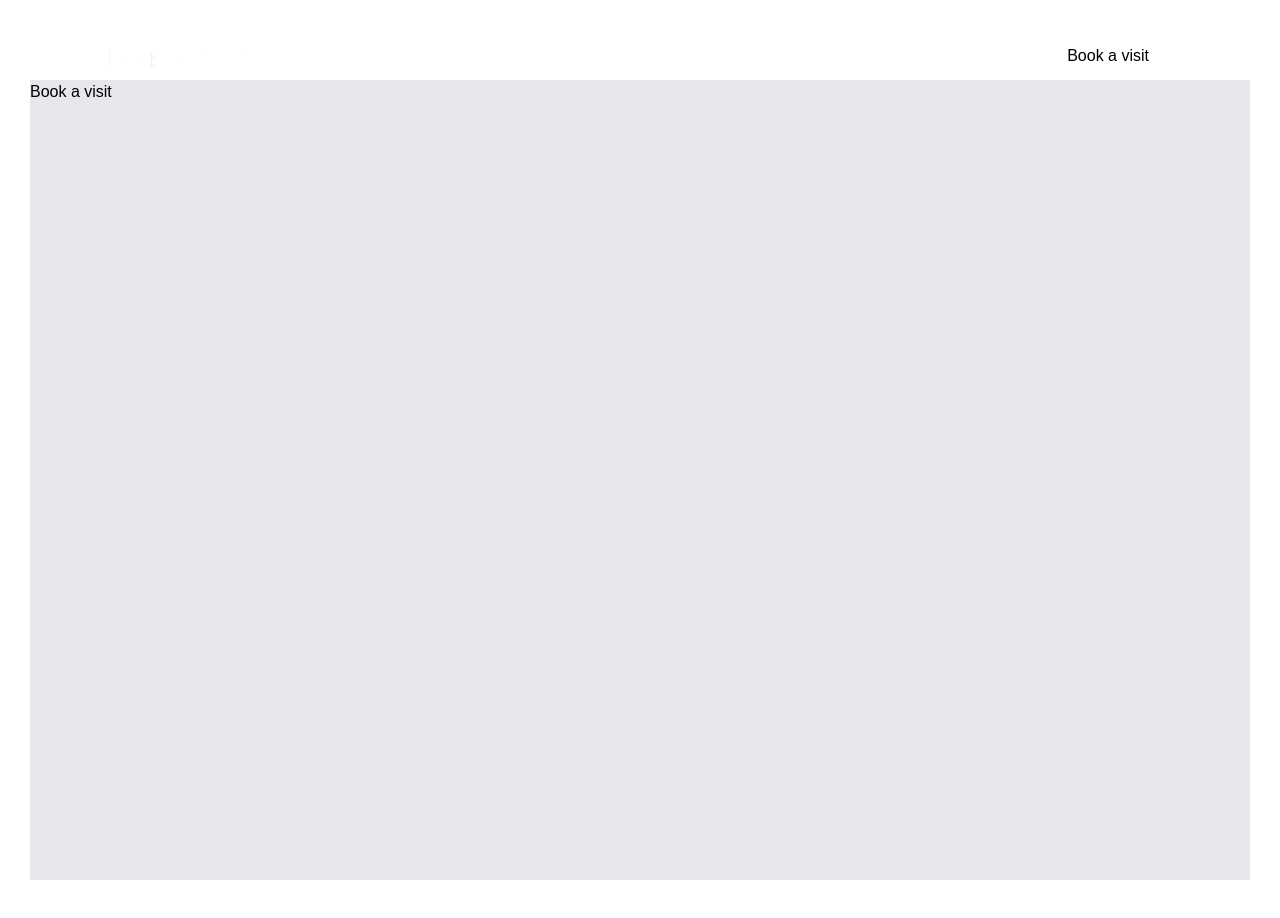
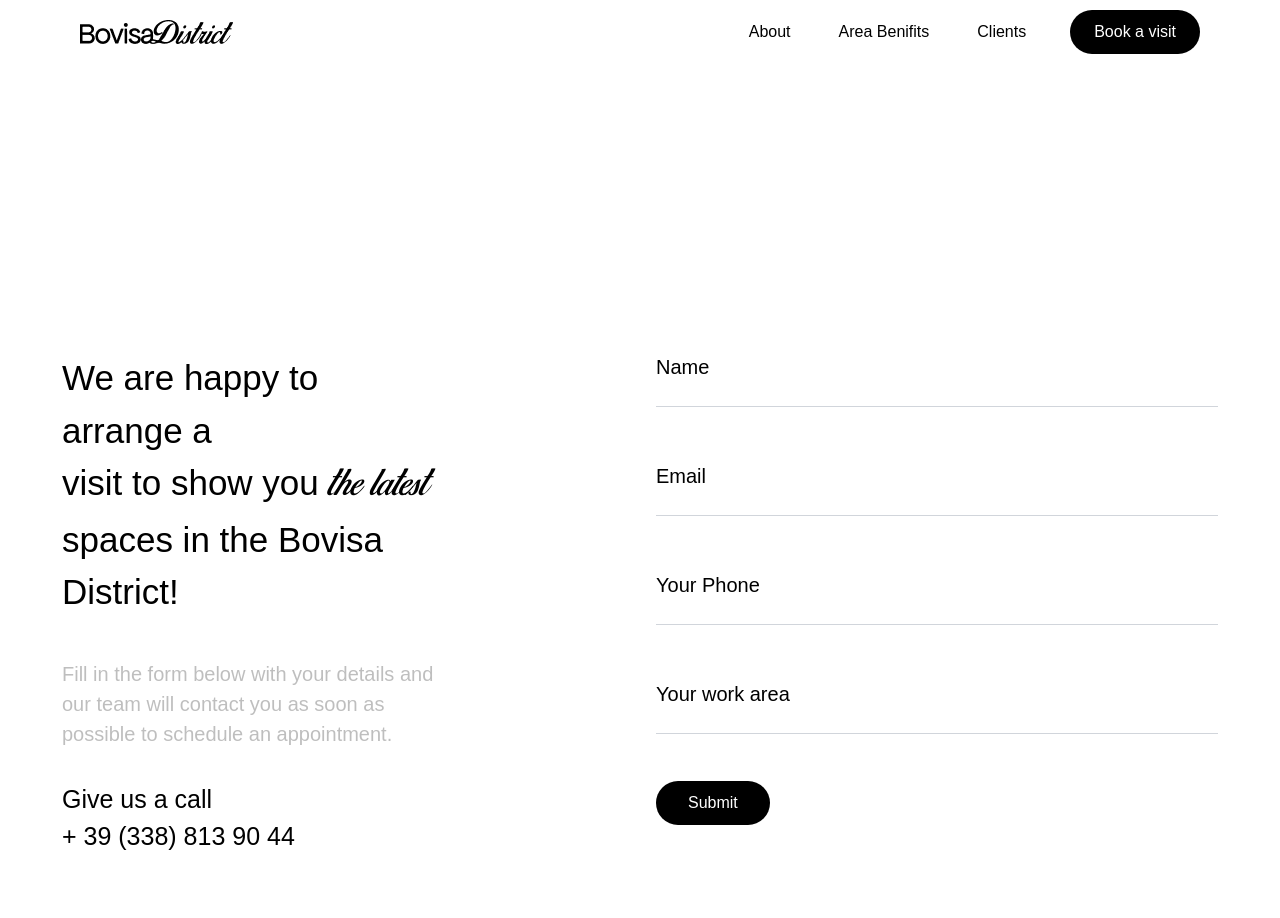
Before and after one commit to designfile/Bovisa-District, a Next.js app: page /book-visit in a window 1280 px wide. Shown: the top 918 px of the page. Before the commit the page ends 880 px from the top, so only its background shows below. Built offline with nearby package versions, Linux system fonts and the light colour scheme.

Commit message:
project is done

```diff
--- a/src/app/(sections)/about/page.tsx
+++ b/src/app/(sections)/about/page.tsx
@@ -27,7 +27,7 @@ function About() {
   ];
 
   return (
-    <div className="animate-slide-up px-8">
+    <div className="animate-slide-up px-8 max-w-[1220px] mx-auto">
       {/* Header Section */}
       <div className="h-[80vh] w-full relative mt-10 md:mt-20">
         <Image
--- a/src/app/(sections)/book-visit/page.tsx
+++ b/src/app/(sections)/book-visit/page.tsx
@@ -1,6 +1,41 @@
+import TextInput from "@/components/input/TextInput";
+
 function BookVisit() {
   return (
-    <div className="h-screen animate-slide-up bg-gray-200">Book a visit</div>
+    <div className="w-full min-h-screen bg-white text-black pb-10 relative">
+      <div className="animate-slide-up px-8 pt-10 md:pb-10 max-w-[1220px] mx-auto md:pt-72">
+        <div className="grid grid-cols-1 gap-8 md:grid-cols-2 items-stretch">
+          <div className="flex flex-col gap-10 max-w-[300px] md:max-w-sm">
+            <h1 className="text-[25px] md:text-[35px]">
+              We are happy to arrange a <br /> visit to show you{" "}
+              <span className="font-birds-of-paradise"> the latest </span>{" "}
+              <br /> spaces in the Bovisa District!
+            </h1>
+            <h2 className="text-[18px] md:text-[20px] opacity-25">
+              Fill in the form below with your details and our team will contact
+              you as soon as possible to schedule an appointment.
+            </h2>
+          </div>
+          <div className="flex flex-col gap-10">
+            <TextInput label="Name" />
+            <TextInput label="Email" />
+            <TextInput label="Your Phone" />
+            <TextInput label="Your work area" />
+          </div>
+        </div>
+        <div className="flex flex-col-reverse md:grid md:grid-cols-2 gap-8 items-stretch mt-8">
+          <h1 className="text-[25px] cursor-pointer underline md:no-underline">
+            Give us a call{" "}
+            <span className="hidden md:block">+ 39 (338) 813 90 44</span>
+          </h1>
+          <div className="w-fit">
+            <button className="bg-black text-white px-8 py-2.5 rounded-full transition-all">
+              Submit
+            </button>
+          </div>
+        </div>
+      </div>
+    </div>
   );
 }
 
--- a/src/app/layout.tsx
+++ b/src/app/layout.tsx
@@ -18,7 +18,7 @@ export const metadata: Metadata = {
   description: "Bovisa District",
 };
 
-export default function RootLayout({
+export default async function RootLayout({
   children,
 }: Readonly<{
   children: React.ReactNode;
@@ -26,11 +26,9 @@ export default function RootLayout({
   return (
     <html lang="en">
       <body
-        className={`${geistSans.variable} ${geistMono.variable} antialiased max-w-[1220px] mx-auto`}
+        className={`${geistSans.variable} ${geistMono.variable} antialiased`}
       >
-        <header>
-          <Navbar />
-        </header>
+        <Navbar />
         {children}
       </body>
     </html>
--- a/src/components/BookVisitLink.tsx
+++ b/src/components/BookVisitLink.tsx
@@ -1,10 +1,29 @@
+"use client";
+import clsx from "clsx";
 import Link from "next/link";
+import { usePathname } from "next/navigation";
 
-function BookVisitLink() {
+type Props = {
+  action?: () => void;
+};
+
+function BookVisitLink({ action }: Props) {
+  const pathname = usePathname();
+  const isBookVisit = pathname === "/book-visit";
   return (
     <Link
+      onClick={() => {
+        if (action) {
+          action();
+        }
+      }}
       href="/book-visit"
-      className="text-black bg-white px-6 py-2.5 rounded-full transition-all hover:bg-gray-200"
+      className={clsx(
+        " px-6 py-2.5 rounded-full transition-all",
+        isBookVisit
+          ? "text-white bg-black hover:bg-gray-900"
+          : "text-black bg-white hover:bg-gray-200"
+      )}
     >
       Book a visit
     </Link>
--- /dev/null
+++ b/src/components/Footer.tsx
@@ -0,0 +1,45 @@
+import Image from "next/image";
+import Link from "next/link";
+import White_Bovisa_District_Image from "../../public/img/White-bovisa-district-1.png";
+import BookVisitLink from "./BookVisitLink";
+
+function Footer() {
+  return (
+    <footer className="w-[90%]  max-w-[1220px] mx-auto h-12 mt-8  flex flex-row items-center justify-between px-4">
+      <Link href="/">
+        <Image
+          src={White_Bovisa_District_Image}
+          width={153}
+          height={22}
+          alt="Bovisa District"
+        />
+      </Link>
+      <div className="flex flex-row justify-end items-center gap-4 md:gap-10">
+        <Link
+          href="/about"
+          className="hidden md:block relative group text-white px-1"
+        >
+          About
+          <span className="absolute bottom-0 left-0 w-0 h-[2px] bg-white transition-all duration-300 group-hover:w-full" />
+        </Link>
+        <Link
+          href="/area-benifits"
+          className="hidden md:block relative group text-white px-1"
+        >
+          Area Benifits
+          <span className="absolute bottom-0 left-0 w-0 h-[2px] bg-white transition-all duration-300 group-hover:w-full" />
+        </Link>
+        <Link
+          href="/clients"
+          className="hidden md:block relative group text-white px-1"
+        >
+          Clients
+          <span className="absolute bottom-0 left-0 w-0 h-[2px] bg-white transition-all duration-300 group-hover:w-full" />
+        </Link>
+        <BookVisitLink />
+      </div>
+    </footer>
+  );
+}
+
+export default Footer;
--- a/src/components/Navbar.tsx
+++ b/src/components/Navbar.tsx
@@ -2,20 +2,34 @@
 import Image from "next/image";
 import React, { useState } from "react";
 import White_Bovisa_District_Image from "../../public/img/White-bovisa-district-1.png";
+import Black_Bovisa_District_Image from "../../public/img/Black-bovisa-district-1.png";
 import Link from "next/link";
 import { RxHamburgerMenu } from "react-icons/rx";
 import clsx from "clsx";
 import { RxCross2 } from "react-icons/rx";
 import BookVisitLink from "./BookVisitLink";
+import { usePathname } from "next/navigation";
 
 function Navbar() {
   const [isOpen, setIsOpen] = useState<boolean>(false);
+  const pathname = usePathname();
+  const isBookVisit = pathname === "/book-visit";
 
   return (
-    <nav className="w-[90%] mx-auto h-12 mt-8  flex flex-row items-center justify-between px-4">
+    <header
+      className={clsx(
+        "sticky top-0 left-0 z-10",
+        pathname === "/book-visit" ? "bg-white" : "backdrop-blur-md"
+      )}
+    >
+      <nav className="w-[90%] max-w-[1220px] mx-auto h-12 py-8 flex flex-row items-center justify-between px-4">
         <Link href="/">
           <Image
-          src={White_Bovisa_District_Image}
+            src={
+              isBookVisit
+                ? Black_Bovisa_District_Image
+                : White_Bovisa_District_Image
+            }
             width={153}
             height={22}
             alt="Bovisa District"
@@ -24,75 +38,109 @@ function Navbar() {
 
         {/* ========== Desktop Navbar ========== */}
         <div className="hidden sm:flex flex-row justify-end items-center gap-4 md:gap-10">
-        <Link href="/about" className="relative group text-white px-1">
+          <Link
+            href="/about"
+            className={clsx(
+              "relative group px-1",
+              isBookVisit ? "text-black" : "text-white"
+            )}
+          >
             About
-          <span className="absolute bottom-0 left-0 w-0 h-[2px] bg-white transition-all duration-300 group-hover:w-full" />
+            <span
+              className={clsx(
+                "absolute bottom-0 left-0 w-0 h-[2px] transition-all duration-300 group-hover:w-full",
+                isBookVisit ? "bg-black" : "bg-white"
+              )}
+            />
           </Link>
-        <Link href="/area-benifits" className="relative group text-white px-1">
+          <Link
+            href="/area-benifits"
+            className={clsx(
+              "relative group px-1",
+              isBookVisit ? "text-black" : "text-white"
+            )}
+          >
             Area Benifits
-          <span className="absolute bottom-0 left-0 w-0 h-[2px] bg-white transition-all duration-300 group-hover:w-full" />
+            <span
+              className={clsx(
+                "absolute bottom-0 left-0 w-0 h-[2px] transition-all duration-300 group-hover:w-full",
+                isBookVisit ? "bg-black" : "bg-white"
+              )}
+            />
           </Link>
-        <Link href="/clients" className="relative group text-white px-1">
+          <Link
+            href="/clients"
+            className={clsx(
+              "relative group px-1",
+              isBookVisit ? "text-black" : "text-white"
+            )}
+          >
             Clients
-          <span className="absolute bottom-0 left-0 w-0 h-[2px] bg-white transition-all duration-300 group-hover:w-full" />
+            <span
+              className={clsx(
+                "absolute bottom-0 left-0 w-0 h-[2px] transition-all duration-300 group-hover:w-full",
+                isBookVisit ? "bg-black" : "bg-white"
+              )}
+            />
           </Link>
           <BookVisitLink />
         </div>
 
         {/* ========== Mobile Navbar ========== */}
         <div className="relative block sm:hidden">
-        <button onClick={() => setIsOpen(true)} className="text-3xl">
-          <RxHamburgerMenu />
+          <button
+            onClick={() => setIsOpen(true)}
+            className={
+              (clsx("text-3xl"), isBookVisit ? "text-black" : "text-white")
+            }
+          >
+            <RxHamburgerMenu width={20} height={20} />
           </button>
 
           <div
             className={clsx(
-            "fixed inset-0 z-40 flex flex-row-reverse justify-between items-start backdrop-blur-md text-white transition-all duration-300 px-6 mt-6",
+              "fixed inset-0 z-40 flex flex-row-reverse justify-between items-start backdrop-blur-md text-black bg-white transition-all duration-300 px-6",
               isOpen ? "translate-x-0" : "translate-x-full"
             )}
           >
             {/* Close Button */}
-          <div className="flex justify-end">
+            <div className="flex justify-end mt-6">
               <button
                 onClick={() => setIsOpen(false)}
-              className="text-3xl text-white"
+                className="text-3xl text-black"
               >
                 <RxCross2 />
               </button>
             </div>
 
-          <div className="flex-1 flex flex-col gap-6 px-1">
+            <div className="h-full w-full flex-1 flex flex-col pb-12 justify-end gap-8 px-1">
               <Link
                 onClick={() => setIsOpen(false)}
                 href="/about"
-              className="relative group text-lg font-medium"
+                className="relative group text-[40px] font-medium"
               >
                 About
-              <span className="absolute bottom-0 left-0 w-0 h-[2px] bg-white transition-all duration-300 group-hover:w-full" />
+                <span className="absolute bottom-0 left-0 w-0 h-[2px] bg-black transition-all duration-300 group-hover:w-full" />
               </Link>
               <Link
                 onClick={() => setIsOpen(false)}
                 href="/area-benifits"
-              className="relative group text-lg font-medium"
+                className="relative group text-[40px] font-medium"
               >
                 Area Benefits
-              <span className="absolute bottom-0 left-0 w-0 h-[2px] bg-white transition-all duration-300 group-hover:w-full" />
+                <span className="absolute bottom-0 left-0 w-0 h-[2px] bg-black transition-all duration-300 group-hover:w-full" />
               </Link>
               <Link
                 onClick={() => setIsOpen(false)}
                 href="/clients"
-              className="relative group text-lg font-medium"
+                className="relative group text-[40px] font-medium"
               >
                 Clients
-              <span className="absolute bottom-0 left-0 w-0 h-[2px] bg-white transition-all duration-300 group-hover:w-full" />
+                <span className="absolute bottom-0 left-0 w-0 h-[2px] bg-black transition-all duration-300 group-hover:w-full" />
               </Link>
-            <Link
-              onClick={() => setIsOpen(false)}
-              href="/book-visit"
-              className="bg-white text-black w-fit px-6 py-2.5 rounded-full text-lg font-medium transition-all hover:bg-gray-200"
-            >
-              Book a Visit
-            </Link>
+              <div>
+                <BookVisitLink action={() => setIsOpen(false)} />
+              </div>
             </div>
           </div>
 
@@ -104,6 +152,7 @@ function Navbar() {
           )}
         </div>
       </nav>
+    </header>
   );
 }
 
--- /dev/null
+++ b/src/components/input/TextInput.tsx
@@ -0,0 +1,17 @@
+type Props = {
+  label: string;
+};
+
+function TextInput({ label }: Props) {
+  return (
+    <label className="block h-full w-full">
+      <span className="text-black text-[18px] md:text-[20px]">{label}</span>
+      <input
+        type="text"
+        className="w-full border-b border-gray-300 focus:outline-none focus:border-black"
+      />
+    </label>
+  );
+}
+
+export default TextInput;
```
Also changed, not shown: src/app/(sections)/area-benifits/page.tsx (+7 -3 lines), src/app/(sections)/clients/page.tsx (+101 -1 lines), src/app/page.tsx (+5 -3 lines), public/img/Black-bovisa-district-1.png (added). Lines whose indentation alone changed are shown as unchanged.
